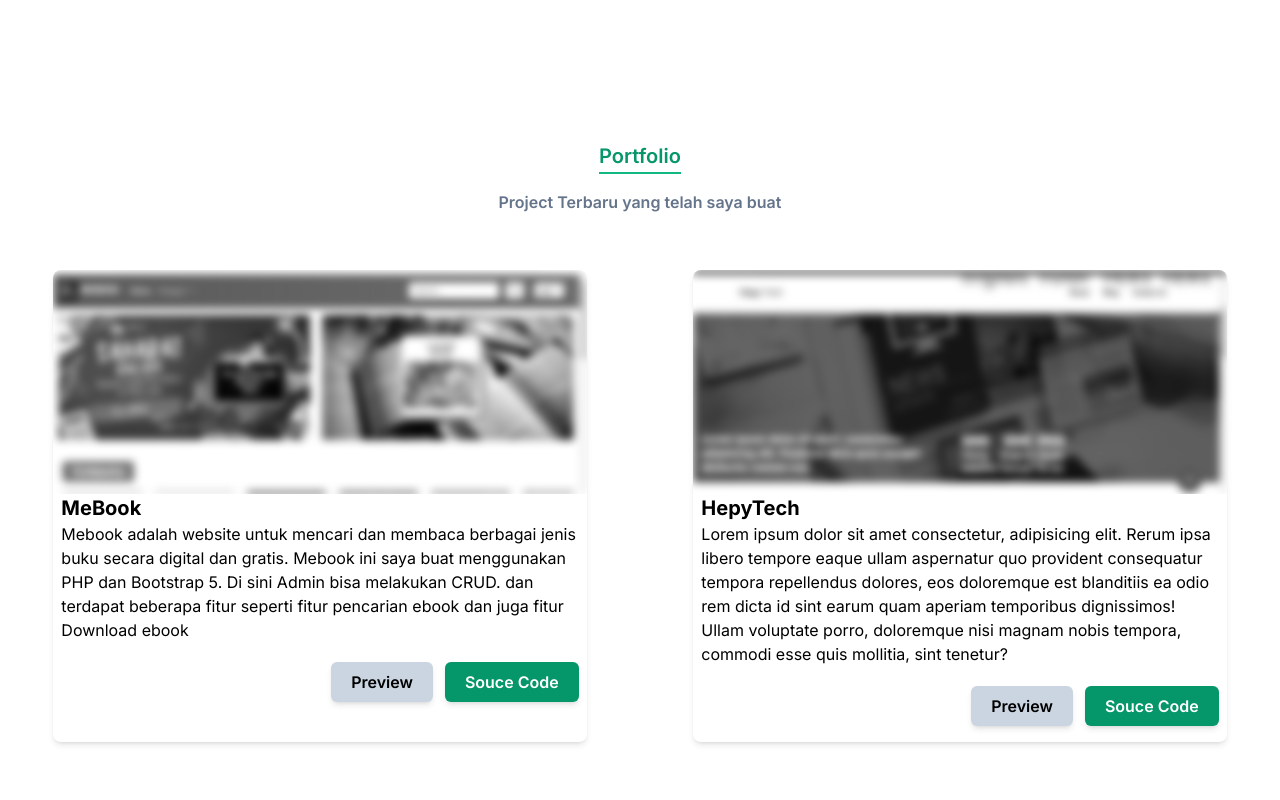
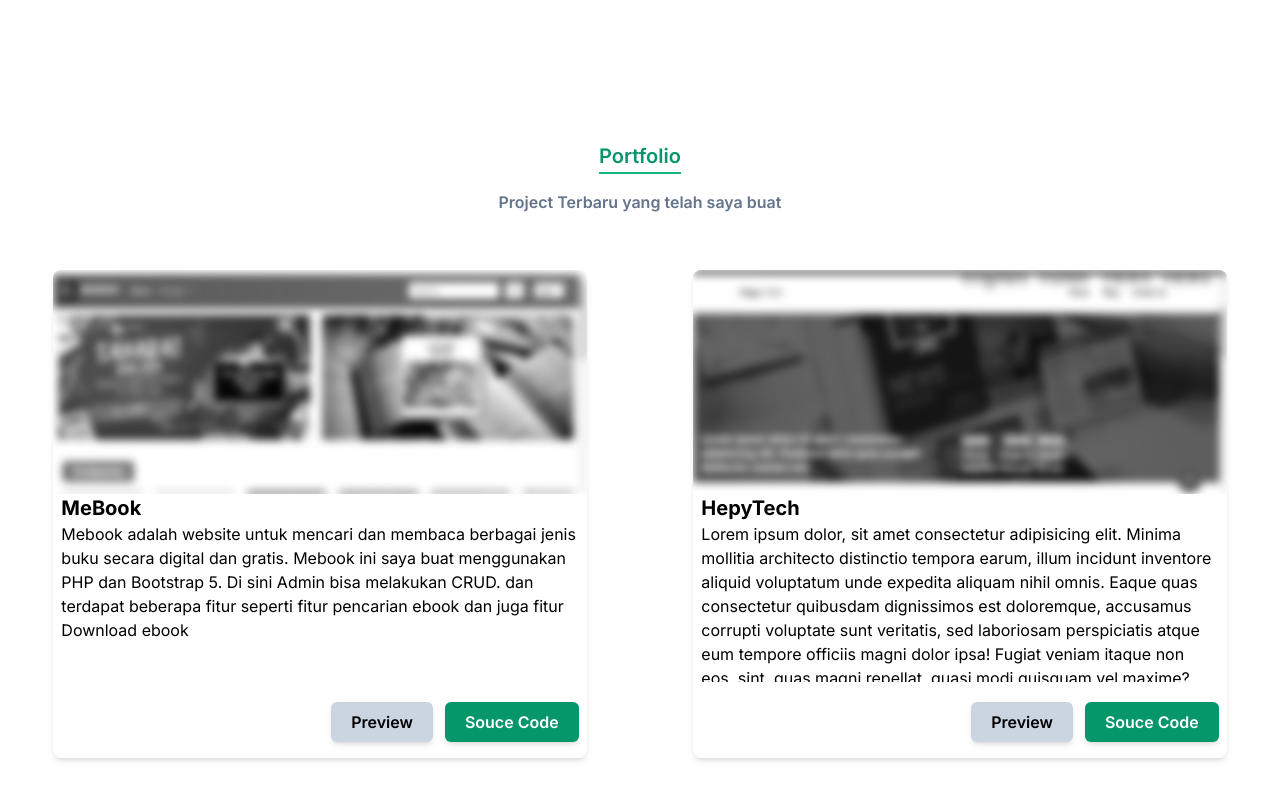
Before and after one commit to mugni1/mugni1.github.io, a website: page index.html in a window 1280 px wide. Shown: the part 2338-3138 px from the top of the page. Drawn offline with nearby package versions, Linux system fonts and the light colour scheme.

Commit message:
modified card portfolio  on index

```diff
--- a/index.html
+++ b/index.html
@@ -366,6 +366,7 @@
           <!-- card body -->
           <div class="w-full px-2 pb-4">
             <h1 class="font-bold text-xl">MeBook</h1>
+            <div class="h-40 overflow-y-scroll">
               <span>
                 Mebook adalah website untuk mencari dan membaca berbagai jenis
                 buku secara digital dan gratis. Mebook ini saya buat menggunakan
@@ -373,6 +374,7 @@
                 terdapat beberapa fitur seperti fitur pencarian ebook dan juga
                 fitur Download ebook
               </span>
+            </div>
             <div class="flex justify-end gap-3 mt-5">
               <a
                 href="https://gitlab.com/malascoding/mebook"
@@ -406,14 +408,18 @@
           <!-- card body -->
           <div class="w-full px-2 pb-4">
             <h1 class="font-bold text-xl">HepyTech</h1>
+            <div class="h-40 overflow-y-scroll">
               <span>
-              Lorem ipsum dolor sit amet consectetur, adipisicing elit. Rerum
-              ipsa libero tempore eaque ullam aspernatur quo provident
-              consequatur tempora repellendus dolores, eos doloremque est
-              blanditiis ea odio rem dicta id sint earum quam aperiam temporibus
-              dignissimos! Ullam voluptate porro, doloremque nisi magnam nobis
-              tempora, commodi esse quis mollitia, sint tenetur?
+                Lorem ipsum dolor, sit amet consectetur adipisicing elit. Minima
+                mollitia architecto distinctio tempora earum, illum incidunt
+                inventore aliquid voluptatum unde expedita aliquam nihil omnis.
+                Eaque quas consectetur quibusdam dignissimos est doloremque,
+                accusamus corrupti voluptate sunt veritatis, sed laboriosam
+                perspiciatis atque eum tempore officiis magni dolor ipsa! Fugiat
+                veniam itaque non eos, sint, quas magni repellat, quasi modi
+                quisquam vel maxime?
               </span>
+            </div>
             <div class="flex justify-end gap-3 mt-5">
               <a
                 href="https://mugni1.github.io/hepytech/"
```
Lines whose indentation alone changed are shown as unchanged.
